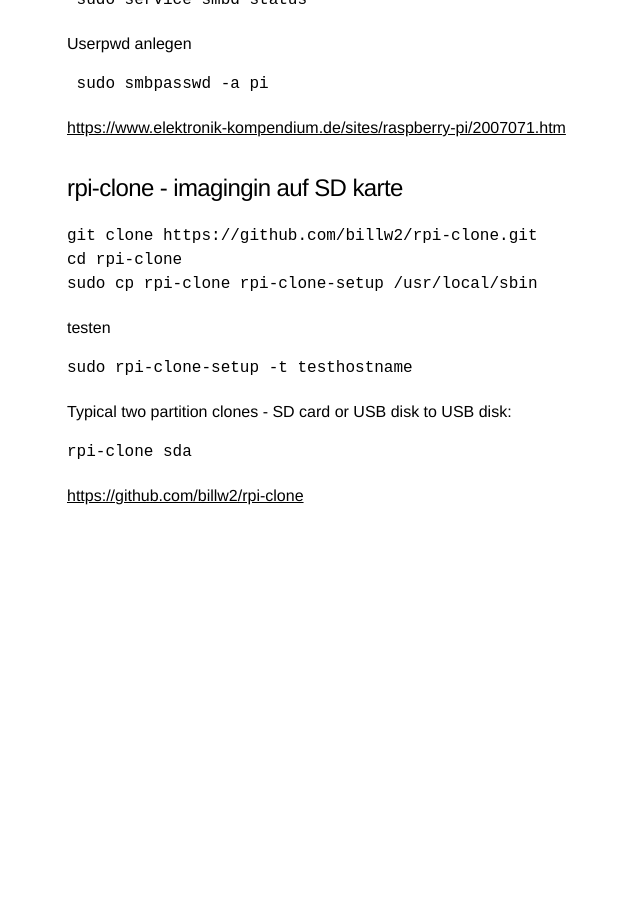
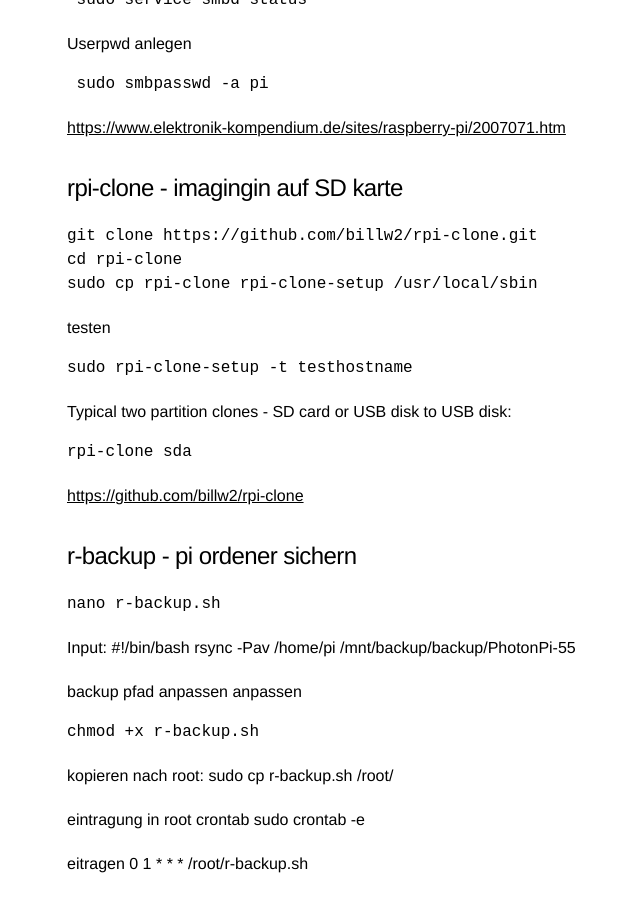
Before and after one commit to Wingertsau/ct.github.io, a Jekyll site: the page built from raspi.md, in a window 1280 px wide and 900 px high, scrolled down 1624 px. Shown: the whole window, without its empty margins (111-751 px from the left). Built offline with Jekyll 4.4.1, drawn with Linux system fonts in a browser that asks for light colours; our own code applies the rules of GitHub Pages for plain Markdown files; before the commit the page ends 2156 px from its top, so only the background shows below that.

Commit message:
Update raspi.md

```diff
--- a/raspi.md
+++ b/raspi.md
@@ -100,3 +100,26 @@ Typical two partition clones - SD card or USB disk to USB disk:
 
 
 <https://github.com/billw2/rpi-clone>
+
+
+## r-backup - pi ordener sichern
+
+    nano r-backup.sh
+
+Input:
+    #!/bin/bash
+    rsync -Pav  /home/pi /mnt/backup/backup/PhotonPi-55
+
+backup pfad anpassen anpassen
+
+    chmod +x r-backup.sh
+
+kopieren nach root:
+    sudo cp r-backup.sh /root/
+
+
+eintragung in root crontab
+    sudo crontab -e
+
+eitragen
+    0 1 * * * /root/r-backup.sh
```
